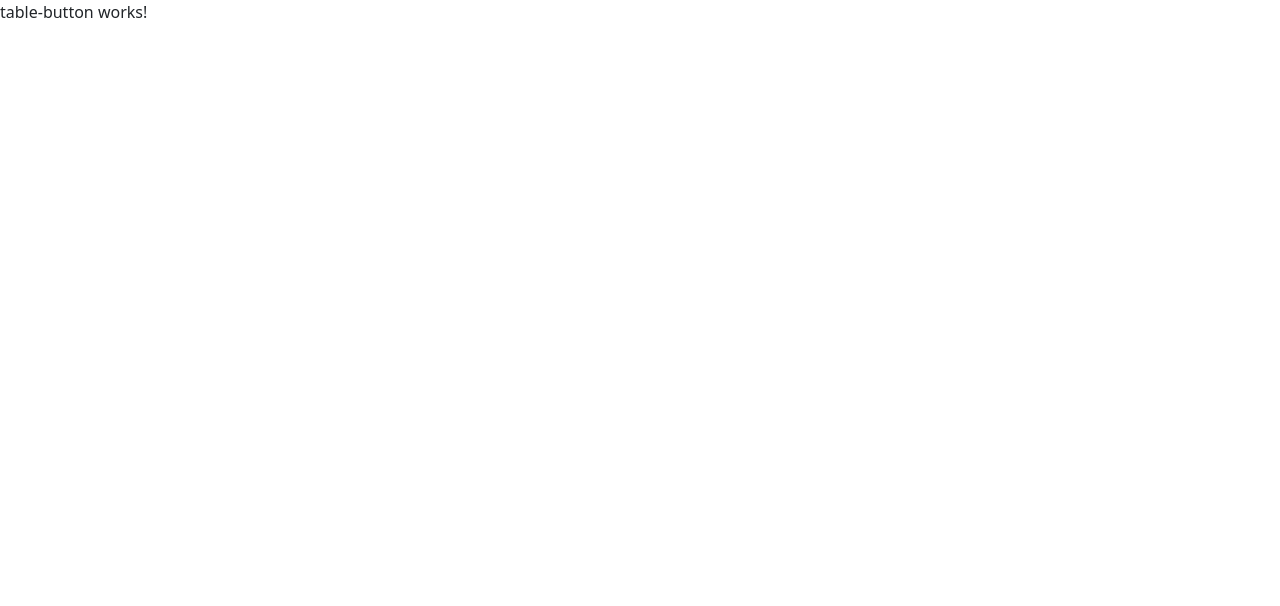
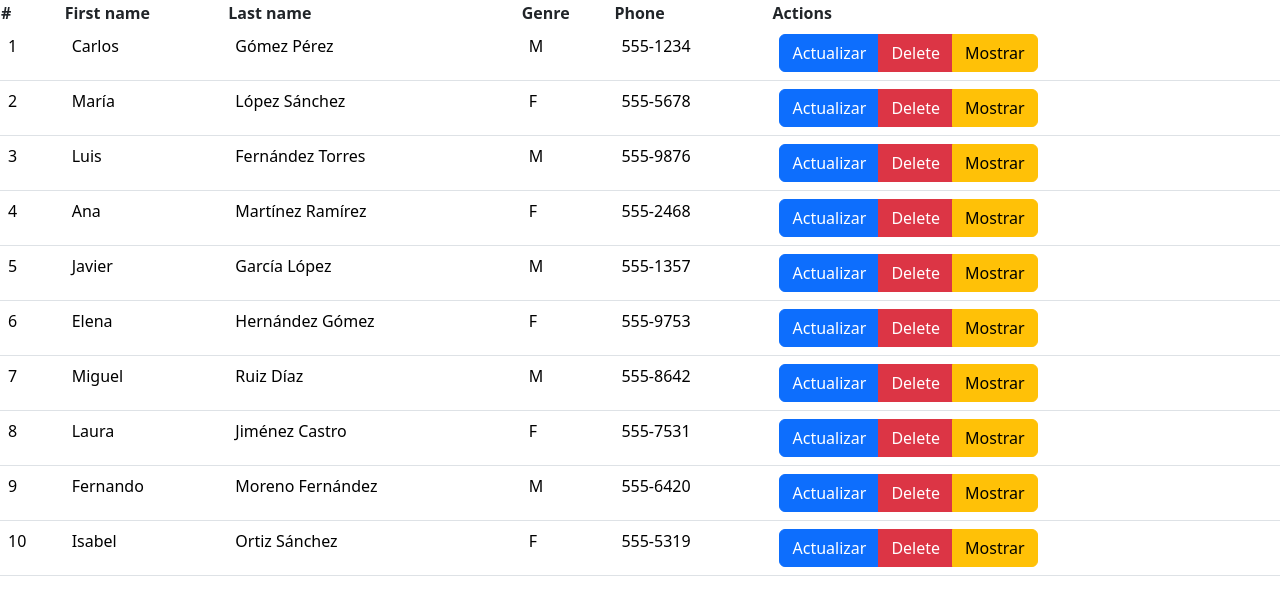
Before and after one commit to ijeyson01/vmtdev-ng, an Angular app: page / in a window 1280 px wide. Shown: the top 606 px of the page. Built offline with nearby package versions, Linux system fonts and the light colour scheme.

Commit message:
Introduccion a componentes compartidos

```diff
--- a/package.json
+++ b/package.json
@@ -19,6 +19,7 @@
     "@angular/platform-browser-dynamic": "^18.0.0",
     "@angular/router": "^18.0.0",
     "bootstrap": "^5.3.3",
+    "font-awesome": "^4.7.0",
     "rxjs": "~7.8.0",
     "tslib": "^2.3.0",
     "zone.js": "~0.14.3"
--- a/src/app/app.component.html
+++ b/src/app/app.component.html
@@ -1 +1 @@
-<app-table-button></app-table-button>
+<app-person></app-person>
--- a/src/app/modules/crud/crud.module.ts
+++ b/src/app/modules/crud/crud.module.ts
@@ -2,6 +2,7 @@ import { NgModule } from '@angular/core';
 import { CommonModule } from '@angular/common';
 import { PersonComponent } from './person/person.component';
 import { DeviceComponent } from './device/device.component';
+import { SharedModule } from '../shared/shared.module';
 
 
 
@@ -11,7 +12,8 @@ import { DeviceComponent } from './device/device.component';
     DeviceComponent
   ],
   imports: [
-    CommonModule
+    CommonModule,
+    SharedModule
   ],
   exports: [
     PersonComponent,
--- a/src/app/modules/crud/person/person.component.html
+++ b/src/app/modules/crud/person/person.component.html
@@ -37,6 +37,9 @@
                 <td>
                     {{ person.phone }}
                 </td>
+                <td>
+                    <app-table-button [showOption]="true" [labelUpdate]="'Actualizar'" [styleButtonOption]="'warning'" [labelAditional]="'Mostrar'"></app-table-button>
+                </td>
             </tr>
         </tbody>
     </table>
--- a/src/app/modules/shared/table-button/table-button.component.html
+++ b/src/app/modules/shared/table-button/table-button.component.html
@@ -1 +1,6 @@
-<p>table-button works!</p>
+<div class="btn-group" role="group">
+    <input class="btn btn-{{styleButtonUpdate}}" *ngIf="showUpdate" type="button" [value]="labelUpdate" (click)="clicEventUpdate()">
+    <input class="btn btn-{{styleButtonDelete}}" *ngIf="showDelete" type="button" [value]="labelDelete" (click)="clicEventDelete()">
+    <input class="btn btn-{{styleButtonOption}}" *ngIf="showOption" type="button" [value]="labelAditional" (click)="clicEventOption()">
+
+</div>
--- a/src/app/modules/shared/table-button/table-button.component.ts
+++ b/src/app/modules/shared/table-button/table-button.component.ts
@@ -1,4 +1,5 @@
-import { Component } from '@angular/core';
+import { Component, EventEmitter, Input, Output } from '@angular/core';
+import { OutletContext } from '@angular/router';
 
 @Component({
   selector: 'app-table-button',
@@ -7,4 +8,49 @@ import { Component } from '@angular/core';
 })
 export class TableButtonComponent {
 
+  @Input()
+  labelUpdate: string = 'Update';
+
+  @Input()
+  labelDelete: string = 'Delete';
+
+  @Input()
+  labelAditional: string = 'Option';
+
+  @Input()
+  showUpdate: boolean = true;
+
+  @Input()
+  showDelete: boolean = true;
+
+  @Input()
+  showOption: boolean = false;
+
+  @Input()
+  styleButtonUpdate: string = 'primary';
+
+  @Input()
+  styleButtonDelete: string = 'danger';
+
+  @Input()
+  styleButtonOption: string = 'success'
+
+  @Output() eventUpdate = new EventEmitter();
+
+  @Output() eventDelete = new EventEmitter();
+
+  @Output() eventOption = new EventEmitter();
+
+  clicEventUpdate() {
+    this.eventUpdate.emit();
+  }
+
+  clicEventDelete() {
+    this.eventDelete.emit();
+  }
+
+  clicEventOption() {
+    this.eventOption.emit();
+  }
+
 }
```
Also changed, not shown: 1 other file (tests, documents, lock files or other folders).
